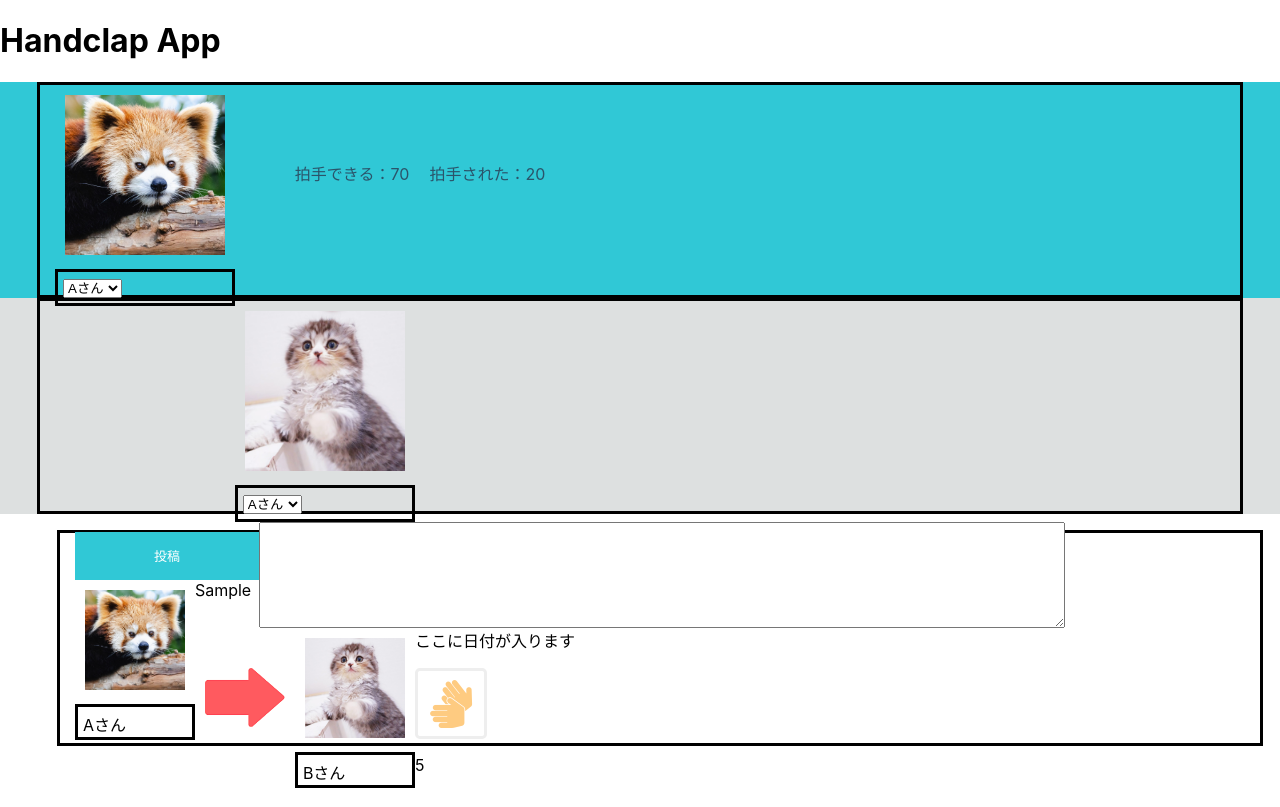
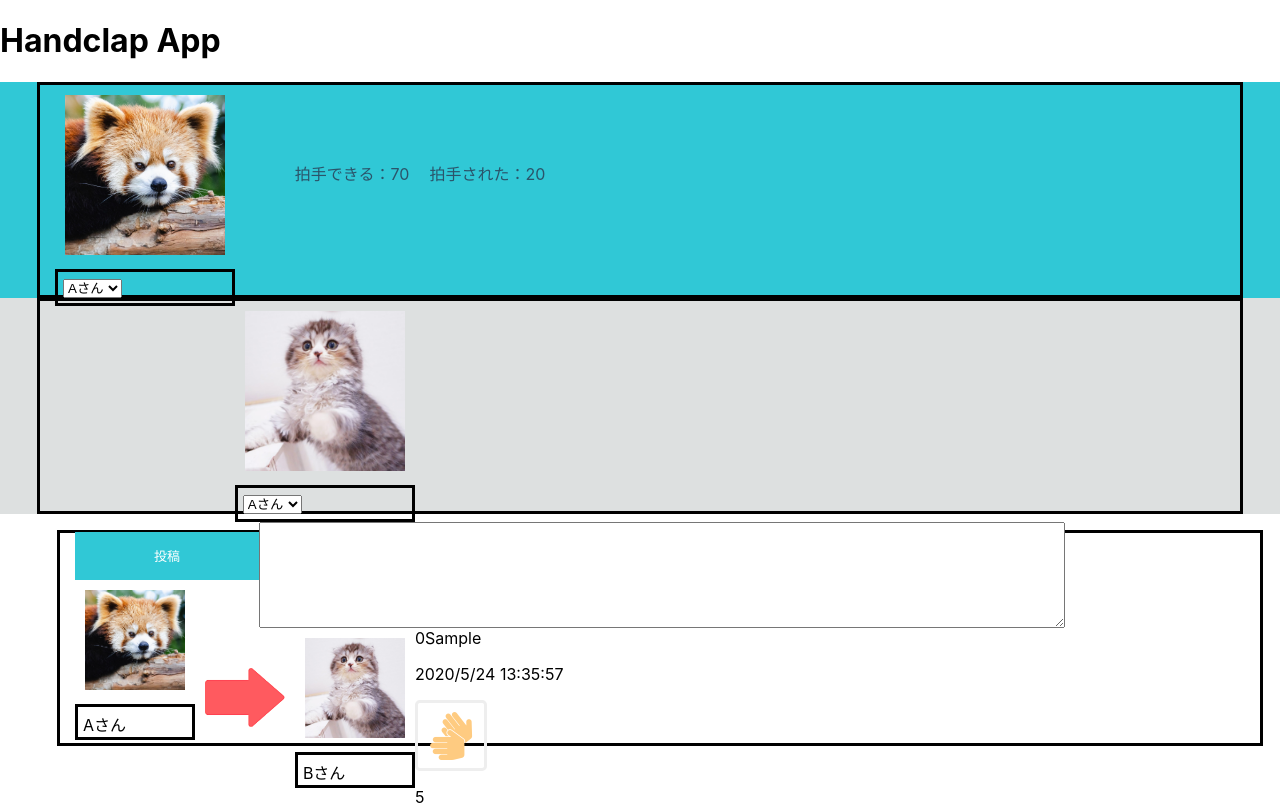
Before and after one commit to kariman12/handclap_app, a React (Create React App) app: page / in a window 1280 px wide. Both pictures are taken after typing "Sample" into the empty fields and a click on the input "投稿". Built offline with nearby package versions, Linux system fonts and the light colour scheme.

Commit message:
add dates function

```diff
--- a/src/conponents/App.js
+++ b/src/conponents/App.js
@@ -8,11 +8,26 @@ class App extends React.Component {
     constructor(props){
         super(props);
         this.state = {
+            user_list:["Tom", "Mary", "Bob"],
             form_text: [],
             form_date: []
         };
         // ?
         this.handleAdd = this.handleAdd.bind(this);
+    }
+
+    getNow() {
+        const now = new Date();
+        const year = now.getFullYear();
+        const mon = now.getMonth()+1; //１を足すこと
+        const day = now.getDate();
+        const hour = now.getHours();
+        const min = now.getMinutes();
+        const sec = now.getSeconds();
+
+        //出力用
+        const s = year + "/" + mon + "/" + day + " " + hour + ":" + min + ":" + sec ;
+        return s;
     }
 
     // データ保存
@@ -25,6 +40,11 @@ class App extends React.Component {
     this.setState({form_text: this.state.form_text}); // 保存完了
     // inputのvalueを空に
     e.target.title.value = '';
+
+    //現在時刻を追加
+    // console.log(this.getNow());
+    this.state.form_date.push({title: this.getNow()}); // まだ保存されていない
+    this.setState({form_date: this.state.form_date}); // 保存完了
     }
 
 
@@ -34,7 +54,10 @@ class App extends React.Component {
             <h1>Handclap App</h1>
             <CurrentUser />
             <Post handleAdd={this.handleAdd}/>
-            <Show form_texts={this.state.form_text}/>
+            <Show
+            form_texts={this.state.form_text}
+            form_dates={this.state.form_date}
+            />
         </div>
     );
     }
--- a/src/conponents/current_user.js
+++ b/src/conponents/current_user.js
@@ -1,4 +1,4 @@
-import React, { Component } from 'react';
+import React from 'react';
 
 const CurrentUser = (props) => (
     <div className="current-user">
--- a/src/conponents/post.js
+++ b/src/conponents/post.js
@@ -1,4 +1,4 @@
-import React, { Component } from 'react';
+import React from 'react';
 
 const Post = (props) => (
     <div className="post">
--- a/src/conponents/show.js
+++ b/src/conponents/show.js
@@ -1,4 +1,4 @@
-import React, { Component } from 'react';
+import React from 'react';
 
 let style = { maxWidth: '700px' };
 let btn = { cursor: 'pointer' };
@@ -7,6 +7,7 @@ const Show = (props) => (
 
     <ul className="siimple-list">
         {props.form_texts.map((form_text, i) => {
+            console.log(props.form_dates[i]);
             return (
                 <div className="container">
                 <div className="users">
@@ -24,9 +25,10 @@ const Show = (props) => (
                         </div>
                     </div>
                 </div>
-                <li key={i} className="siimple-list-item siimple--bg-white" style={style}>{form_text.title} </li>
+                <li key={i} className="siimple-list-item siimple--bg-white" style={style}>{i + form_text.title } </li>
+
                 <div className="show-text">
-                    <p>ここに日付が入ります</p>
+                    <p>{props.form_dates[i].title}</p>
                     <i className="fas fa-sign-language fa-3x fa-border clap-mark"></i>
                     <p>5</p>
                 </div>
```
Lines whose indentation alone changed are shown as unchanged.
